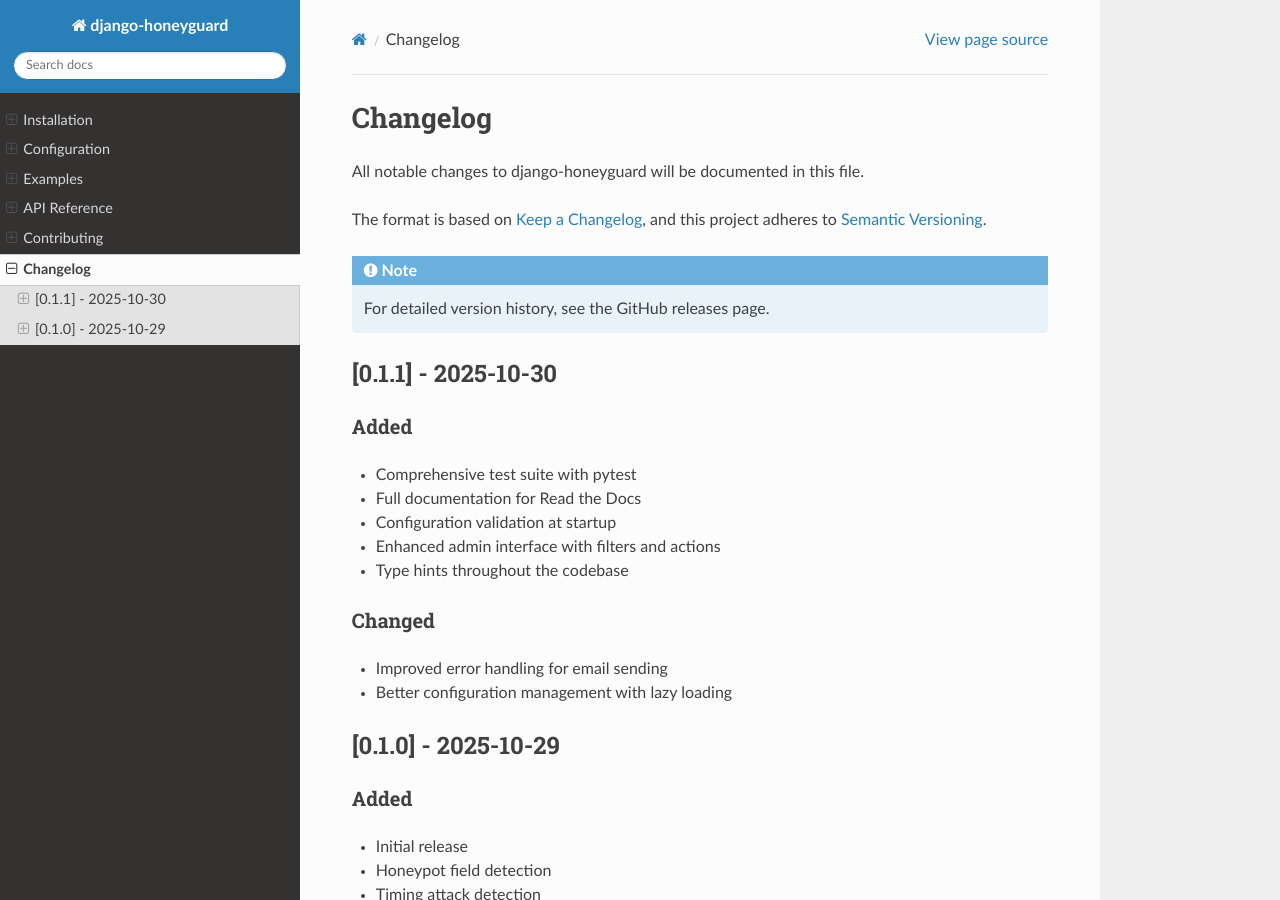
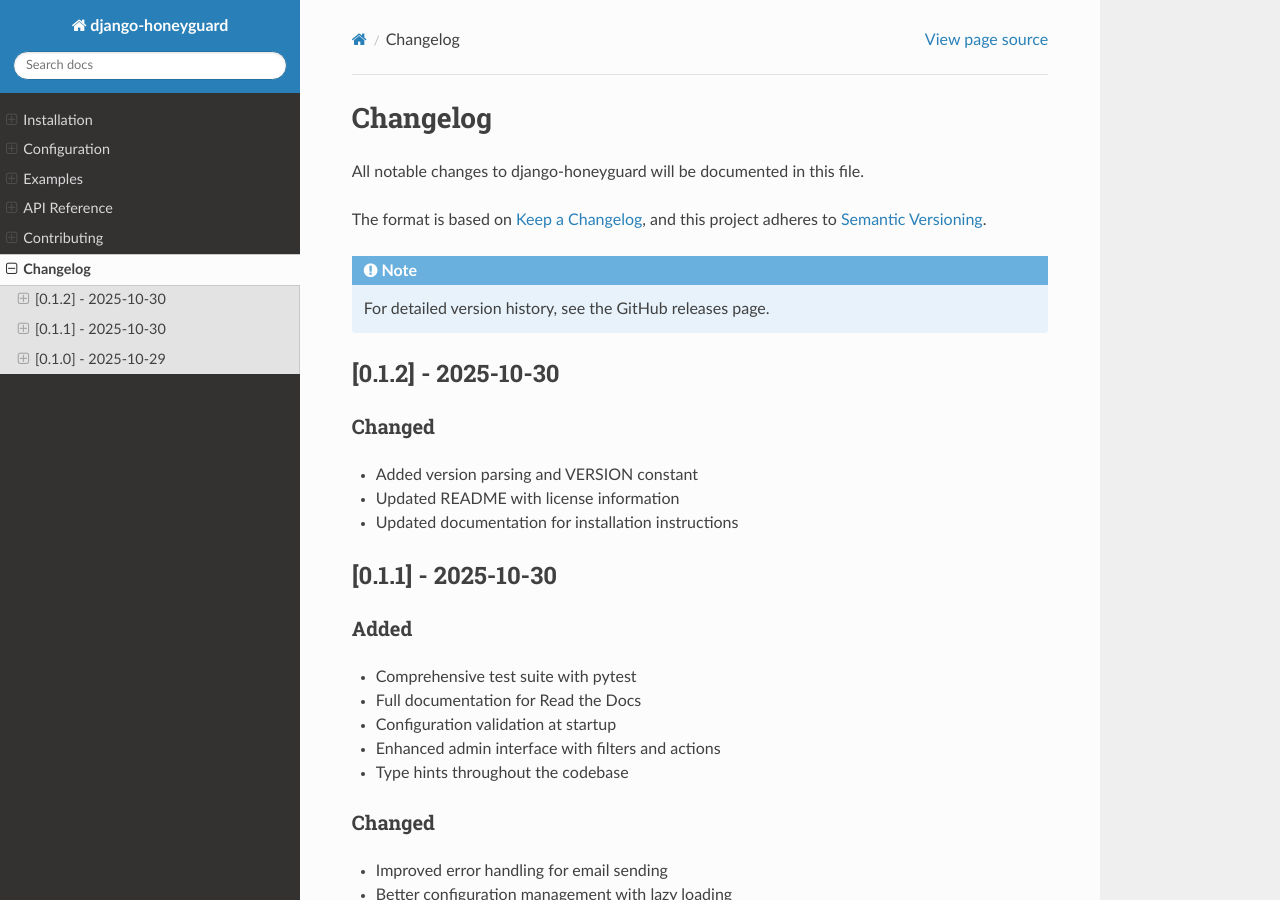
Before and after one commit to Alihtt/django-honeyguard, a Sphinx documentation site: the page built from docs/changelog.rst, in a window 1280 px wide and 900 px high. Built offline with Sphinx 7.4.7 and the Read the Docs theme 3.1.0, drawn with Linux system fonts in a browser that asks for light colours.

Commit message:
chore: update Django dependency to version 5.0, add version parsing function, and bump version to 0.1.2

```diff
--- a/docs/changelog.rst
+++ b/docs/changelog.rst
@@ -9,6 +9,16 @@
 .. note::
 
    For detailed version history, see the GitHub releases page.
+
+[0.1.2] - 2025-10-30
+------------
+
+Changed
+~~~~~~~
+
+* Added version parsing and VERSION constant
+* Updated README with license information
+* Updated documentation for installation instructions
 
 [0.1.1] - 2025-10-30
 ------------
--- a/docs/installation.rst
+++ b/docs/installation.rst
@@ -30,7 +30,7 @@
 django-honeyguard requires:
 
 * **Python**: 3.10 or higher
-* **Django**: 5.2.7 or higher
+* **Django**: 5.0 or higher
 
 All other dependencies are listed in ``pyproject.toml``.
 
--- a/pyproject.toml
+++ b/pyproject.toml
@@ -32,7 +32,7 @@
   "Topic :: Security",
 ]
 dependencies = [
-    "django>=5.2.7",
+    "django>=5.0",
 ]
 
 [project.urls]
@@ -78,4 +78,5 @@
     "factory-boy>=3.2",
     "exceptiongroup>=1.3.0",
     "tox>=4.32.0",
+    "hatch>=1.15.1",
 ]
```
Also changed, not shown: README.md (+2 -2 lines), django_honeyguard/__init__.py (+9 -1 lines), 2 other files.
